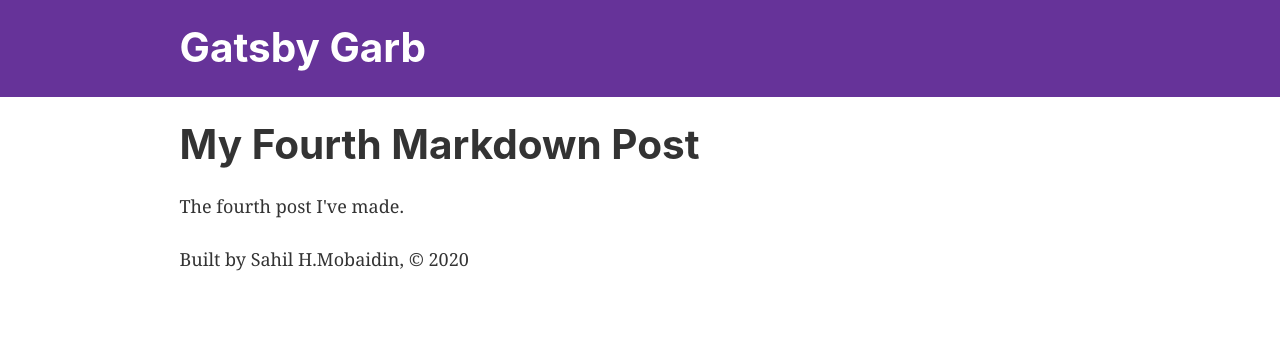
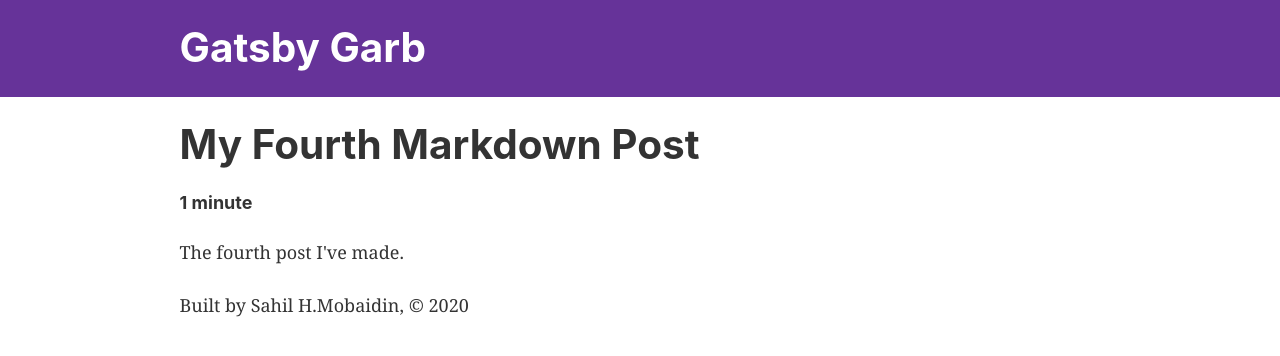
Before and after one commit to sahilmob/gatsby-garb, a Gatsby site: page /posts/post-four/ in a window 1280 px wide. Built offline with nearby package versions, Linux system fonts and the light colour scheme; Gatsby itself is replaced by a stand-in of ours.

Commit message:
add time to read

```diff
--- a/src/templates/post-template.js
+++ b/src/templates/post-template.js
@@ -8,12 +8,16 @@ export default function PostTemplate({
     markdownRemark: {
       frontmatter: { title },
       html,
+      timeToRead,
     },
   },
 }) {
   return (
     <Layout>
       <h1>{title}</h1>
+      <h4>
+        {timeToRead} {timeToRead > 1 ? "minutes" : "minute"}
+      </h4>
       <div dangerouslySetInnerHTML={{ __html: html }} />
     </Layout>
   );
@@ -23,6 +27,7 @@ export const query = graphql`
   query($slug: String!) {
     markdownRemark(fields: { slug: { eq: $slug } }) {
       html
+      timeToRead
       frontmatter {
         title
       }
```
